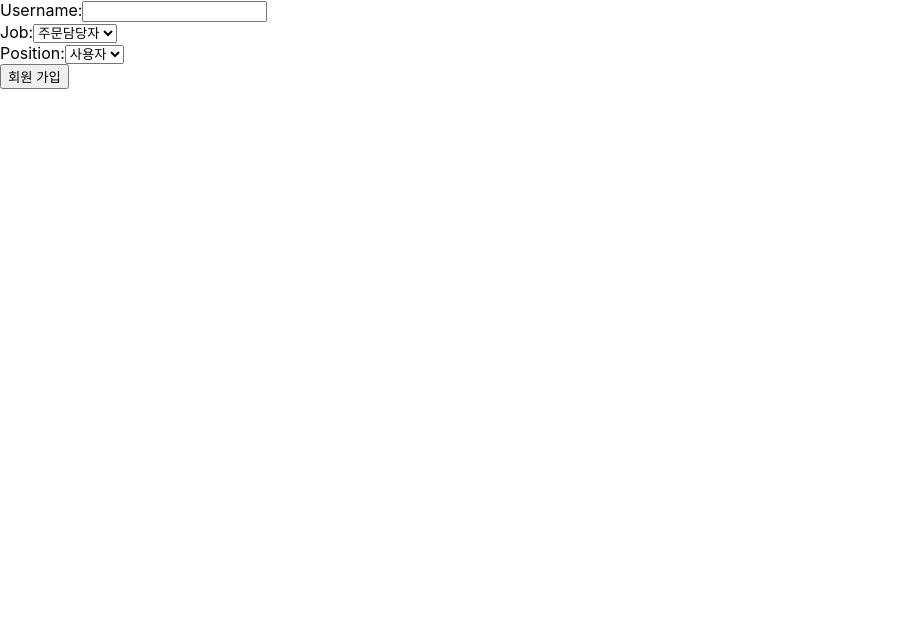
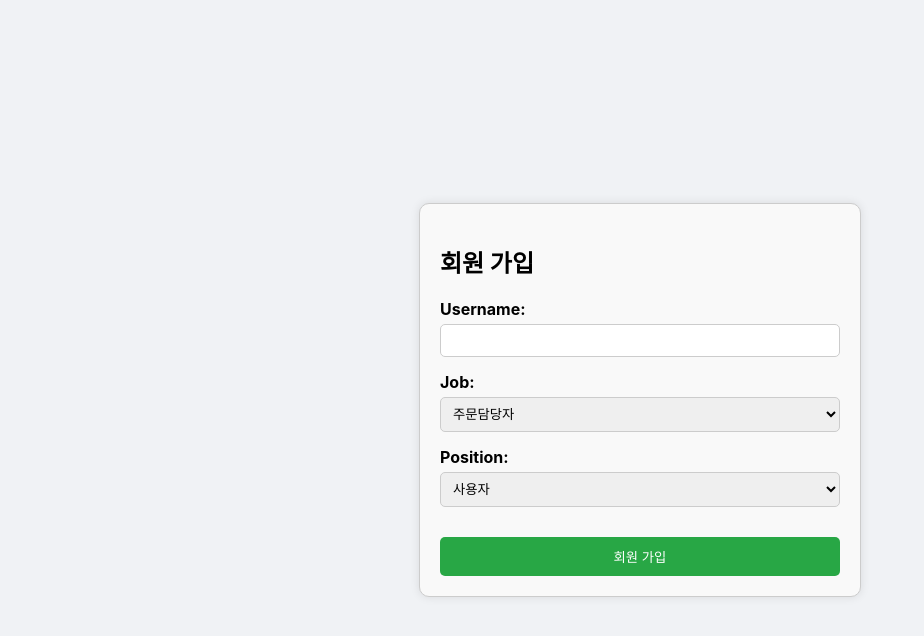
Before and after one commit to HIZENBERK/ai_bench, a React (Create React App) app in the folder meat/: page /signup in a window 1280 px wide. Shown: the top 636 px of the page, without its empty margins (0-924 px from the left). Built offline with nearby package versions, Linux system fonts and the light colour scheme.

Commit message:
막대그래프,Ui 추가

```diff
--- /dev/null
+++ b/meat/src/BarChart.js
@@ -0,0 +1,54 @@
+import React from 'react';
+import { Bar } from 'react-chartjs-2';
+import { Chart as ChartJS, CategoryScale, LinearScale, BarElement, Title, Tooltip, Legend } from 'chart.js';
+ChartJS.register(CategoryScale, LinearScale, BarElement, Title, Tooltip, Legend);
+
+const BarChart = ({ data, labels }) => {
+    const chartData = {
+        labels: labels,
+        datasets: [
+            {
+                label: 'Dataset 1',
+                data: data,
+                backgroundColor: [
+                    '#FF6384',
+                    '#36A2EB',
+                    '#FFCE56',
+                    '#4BC0C0',
+                    '#9966FF',
+                    '#FF9F40'
+                ],
+                borderColor: [
+                    '#FF6384',
+                    '#36A2EB',
+                    '#FFCE56',
+                    '#4BC0C0',
+                    '#9966FF',
+                    '#FF9F40'
+                ],
+                borderWidth: 1,
+            },
+        ],
+    };
+
+    const options = {
+        responsive: true,
+        plugins: {
+            legend: {
+                position: 'top',
+            },
+            title: {
+                display: true,
+                text: 'Bar Chart Example',
+            },
+        },
+    };
+
+    return (
+        <div>
+            <Bar data={chartData} options={options} />
+        </div>
+    );
+};
+
+export default BarChart;
--- /dev/null
+++ b/meat/src/Login.css
@@ -0,0 +1,61 @@
+.login-wrapper {
+    display: flex;
+    justify-content: center;
+    align-items: center;
+    height: 100vh;
+    background-color: #f0f2f5;
+}
+
+.login-container {
+    width: 100%;
+    max-width: 400px;
+    padding: 20px;
+    border: 1px solid #ccc;
+    border-radius: 10px;
+    background-color: #f9f9f9;
+    box-shadow: 0 0 10px rgba(0, 0, 0, 0.1);
+    text-align: center;
+}
+
+.login-form-group {
+    margin-bottom: 15px;
+}
+
+.login-input {
+    width: 100%;
+    padding: 10px;
+    box-sizing: border-box;
+    border-radius: 5px;
+    border: 1px solid #ccc;
+    margin-bottom: 15px;
+}
+
+.login-button {
+    width: 100%;
+    padding: 10px;
+    background-color: #28a745;
+    color: white;
+    border: none;
+    border-radius: 5px;
+    cursor: pointer;
+}
+
+.login-error {
+    color: red;
+    margin-top: 10px;
+}
+
+.login-success {
+    color: green;
+    margin-top: 10px;
+}
+
+.signup-button {
+    margin-top: 15px;
+    padding: 10px;
+    background-color: #007bff;
+    color: white;
+    border: none;
+    border-radius: 5px;
+    cursor: pointer;
+}
--- a/meat/src/Login.js
+++ b/meat/src/Login.js
@@ -1,9 +1,7 @@
-// src/Login.js
 import React, { useState } from 'react';
 import { useNavigate } from 'react-router-dom';
 import axios from "axios";
-
-
+import './Login.css';  // CSS 파일 경로
 
 const Login = () => {
     const [empNo, setEmpNo] = useState('');
@@ -11,12 +9,12 @@ const Login = () => {
     const [error, setError] = useState('');
     const [success, setSuccess] = useState('');
     const navigate = useNavigate();
-    const handleLogin =  async (e) => {
-        // 로그인 로직을 여기에 추가할 수 있습니다.
-        // 예: API 요청을 통해 사번과 비밀번호를 확인
+
+    const handleLogin = async (e) => {
         e.preventDefault();
         setError('');
         setSuccess('');
+
         if (empNo && password) {
             try {
                 const response = await axios.post('http://localhost:8000/api/login/', {
@@ -27,16 +25,13 @@ const Login = () => {
                 localStorage.setItem('access_token', response.data.access);
                 localStorage.setItem('refresh_token', response.data.refresh);
                 setSuccess(`Logged in successfully! Welcome ${response.data.username}`);
-                navigate('/main')
+                navigate('/main');
             } catch (error) {
                 if (error.response) {
-                    // 서버가 4xx 혹은 5xx 응답을 보냈을 경우
                     setError(error.response.data.error || 'An error occurred.');
                 } else if (error.request) {
-                    // 요청이 전송되었으나 응답이 없을 경우
                     setError('No response from server.');
                 } else {
-                    // 요청 설정 중에 문제가 발생한 경우
                     setError('An error occurred on settings');
                 }
             }
@@ -44,36 +39,40 @@ const Login = () => {
             alert('사번과 비밀번호를 입력하세요.');
         }
     };
+
     const handleSignupNavigation = () => {
         navigate('/signup');
     };
+
     return (
-        <div style={{textAlign: 'center', marginTop: '50px'}}>
+        <div className="login-wrapper">
+            <div className="login-container">
                 <h2>로그인</h2>
                 <form onSubmit={handleLogin}>
-                <div>
+                    <div className="login-form-group">
                         <input
                             placeholder="사번"
                             type="text"
                             value={empNo}
-                        style={{padding: '10px', margin: '10px', width: '200px'}}
+                            className="login-input"
                             onChange={(e) => setEmpNo(e.target.value)}
                         />
                     </div>
-                <div>
+                    <div className="login-form-group">
                         <input
                             type="password"
                             placeholder="비밀번호"
                             value={password}
-                        style={{padding: '10px', margin: '10px', width: '200px'}}
+                            className="login-input"
                             onChange={(e) => setPassword(e.target.value)}
                         />
                     </div>
-                <button type="submit" style={{padding: '10px 20px'}}>로그인</button>
+                    <button type="submit" className="login-button">로그인</button>
                 </form>
-            {error && <div style={{color: 'red'}}>{error}</div>}
-            {success && <div style={{color: 'green'}}>{success}</div>}
-            <button onClick={handleSignupNavigation}>회원가입</button>
+                {error && <div className="login-error">{error}</div>}
+                {success && <div className="login-success">{success}</div>}
+                <button onClick={handleSignupNavigation} className="signup-button">회원가입</button>
+            </div>
         </div>
     );
 };
--- a/meat/src/Main.css
+++ b/meat/src/Main.css
@@ -9,3 +9,14 @@
     flex: 1; /* 각 아이템이 동일한 비율로 공간을 차지하도록 설정합니다 */
     min-width: 300px; /* 각 아이템의 최소 너비를 설정합니다 */
 }
+
+.container {
+    display: flex;
+    justify-content: center;
+  }
+
+.box {
+    border: 2px solid #ccc; /* 테두리 스타일과 색상 지정 */
+    padding: 20px; /* 내부 여백 설정 */
+    margin-bottom: 20px; /* 아래쪽 여백 설정 */
+}
--- /dev/null
+++ b/meat/src/Signup.css
@@ -0,0 +1,55 @@
+.signup-wrapper {
+    display: flex;
+    justify-content: center;
+    align-items: center;
+    height: 100vh;
+    background-color: #f0f2f5;
+}
+
+.signup-container {
+    width: 100%;
+    max-width: 400px;
+    padding: 20px;
+    border: 1px solid #ccc;
+    border-radius: 10px;
+    background-color: #f9f9f9;
+    box-shadow: 0 0 10px rgba(0, 0, 0, 0.1);
+}
+
+.signup-form-group {
+    margin-bottom: 15px;
+}
+
+.signup-label {
+    display: block;
+    margin-bottom: 5px;
+    font-weight: bold;
+}
+
+.signup-input {
+    width: 100%;
+    padding: 8px;
+    box-sizing: border-box;
+    border-radius: 5px;
+    border: 1px solid #ccc;
+}
+
+.signup-button {
+    width: 100%;
+    padding: 10px;
+    background-color: #28a745;
+    color: white;
+    border: none;
+    border-radius: 5px;
+    cursor: pointer;
+}
+
+.signup-error {
+    color: red;
+    margin-top: 10px;
+}
+
+.signup-success {
+    color: green;
+    margin-top: 10px;
+}
--- a/meat/src/Signup.js
+++ b/meat/src/Signup.js
@@ -1,17 +1,13 @@
-// src/Login.js
 import React, { useState } from 'react';
-// import { useNavigate } from 'react-router-dom';
 import axios from "axios";
-
-
+import './Signup.css';
 
 const Signup = () => {
     const [username, setUsername] = useState('');
-    const [job, setJob] = useState('OM'); // 기본값 설정
-    const [position, setPosition] = useState('U'); // 기본값 설정
+    const [job, setJob] = useState('OM');
+    const [position, setPosition] = useState('U');
     const [error, setError] = useState('');
     const [success, setSuccess] = useState('');
-    // const navigate = useNavigate();
 
     const handleSignup = async (e) => {
         e.preventDefault();
@@ -26,7 +22,6 @@ const Signup = () => {
             });
 
             setSuccess(`가입이 완료되었습니다! 사원번호는 ${response.data.empNo}. 비밀번호는 ${response.data.password}. 분실 시 확인이 어렵습니다`);
-            // navigate('/Login');  // 회원가입 성공 시 /Login 경로로 이동
         } catch (error) {
             if (error.response) {
                 setError(error.response.data.error || 'An error occurred.');
@@ -39,37 +34,41 @@ const Signup = () => {
     };
 
     return (
-        <div>
+        <div className="signup-wrapper">
+            <div className="signup-container">
+                <h2>회원 가입</h2>
                 <form onSubmit={handleSignup}>
-                <div>
-                    <label>Username:</label>
+                    <div className="signup-form-group">
+                        <label className="signup-label">Username:</label>
                         <input
                             type="text"
                             value={username}
                             onChange={(e) => setUsername(e.target.value)}
                             required
+                            className="signup-input"
                         />
                     </div>
-                <div>
-                    <label>Job:</label>
-                    <select value={job} onChange={(e) => setJob(e.target.value)} required>
+                    <div className="signup-form-group">
+                        <label className="signup-label">Job:</label>
+                        <select value={job} onChange={(e) => setJob(e.target.value)} required className="signup-input">
                             <option value="OM">주문담당자</option>
                             <option value="DM">해체담당자</option>
                             <option value="WM">입고담당자</option>
                         </select>
                     </div>
-                <div>
-                    <label>Position:</label>
-                    <select value={position} onChange={(e) => setPosition(e.target.value)} required>
+                    <div className="signup-form-group">
+                        <label className="signup-label">Position:</label>
+                        <select value={position} onChange={(e) => setPosition(e.target.value)} required className="signup-input">
                             <option value="A">관리자</option>
                             <option value="M">매니저</option>
                             <option value="U">사용자</option>
                         </select>
                     </div>
-                <button type="submit">회원 가입</button>
+                    <button type="submit" className="signup-button">회원 가입</button>
                 </form>
-            {error && <div style={{color: 'red'}}>{error}</div>}
-            {success && <div style={{color: 'green'}}>{success}</div>}
+                {error && <div className="signup-error">{error}</div>}
+                {success && <div className="signup-success">{success}</div>}
+            </div>
         </div>
     );
 };
```
Also changed, not shown: meat/src/Main.js (+44 -94 lines). Lines whose indentation alone changed are shown as unchanged.
